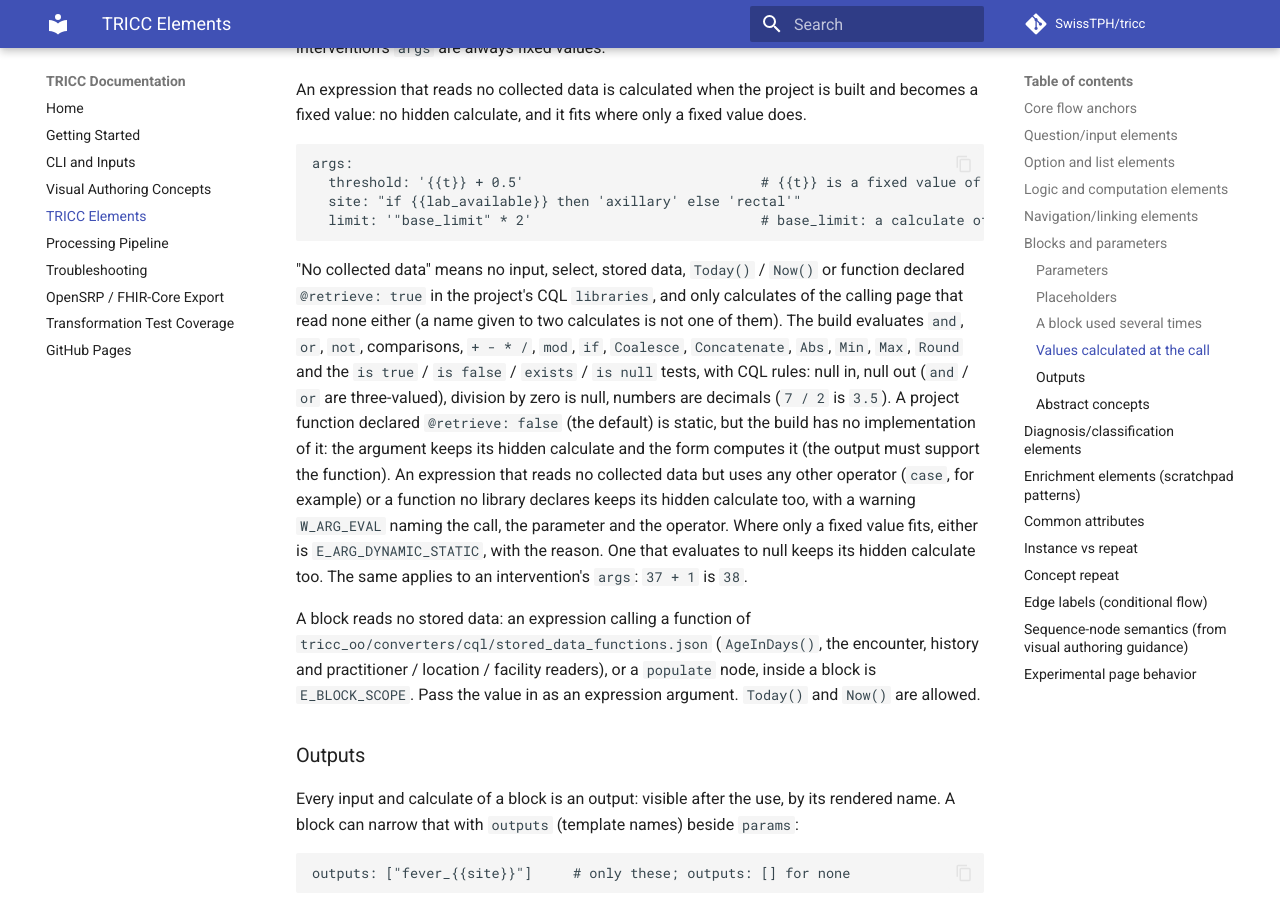
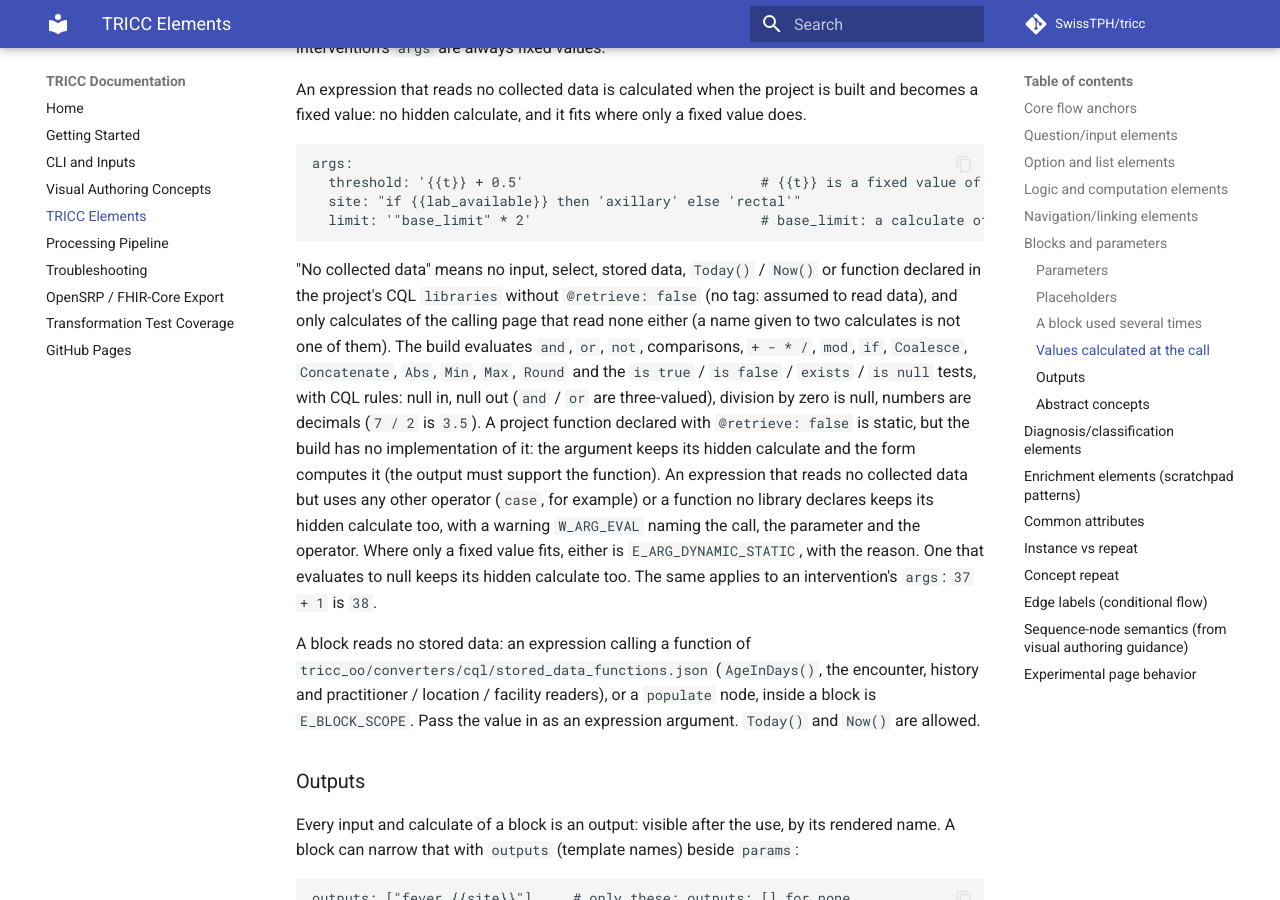
Before and after one commit to SwissTPH/tricc, an MkDocs documentation site: the page built from docs/tricc-elements.md, in a window 1280 px wide and 900 px high, scrolled down 6101 px. Built offline with MkDocs 1.6.1 and Material for MkDocs 9.7.7, drawn with Linux system fonts in a browser that asks for light colours; comment, search, counter and statistics services are not loaded.

Commit message:
Feat: :sparkles: a function declared without @retrieve is dynamic; only @retrieve: false is static (RFC #86)
Co-Authored-By: Claude Opus 5.5 <noreply@anthropic.com>

````diff
--- a/docs/tricc-elements.md
+++ b/docs/tricc-elements.md
@@ -244,12 +244,12 @@ args:
 ```
 
 "No collected data" means no input, select, stored data, `Today()` / `Now()` or function
-declared `@retrieve: true` in the project's CQL `libraries`, and only calculates of the calling
+declared in the project's CQL `libraries` without `@retrieve: false` (no tag: assumed to read data), and only calculates of the calling
 page that read none either (a name given to two calculates is not one of them). The build evaluates `and`, `or`, `not`, comparisons,
 `+ - * /`, `mod`, `if`, `Coalesce`, `Concatenate`, `Abs`, `Min`, `Max`, `Round` and the
 `is true` / `is false` / `exists` / `is null` tests, with CQL rules: null in, null out (`and` /
 `or` are three-valued), division by zero is null, numbers are decimals (`7 / 2` is `3.5`). A
-project function declared `@retrieve: false` (the default) is static, but the build has no
+project function declared with `@retrieve: false` is static, but the build has no
 implementation of it: the argument keeps its hidden calculate and the form computes it (the
 output must support the function). An expression that reads no collected data but uses any
 other operator (`case`, for example) or a function no library declares keeps its hidden
````
Also changed, not shown: feature/20261119-python-constant-eval.md (+9 -6 lines), 3 other files.
